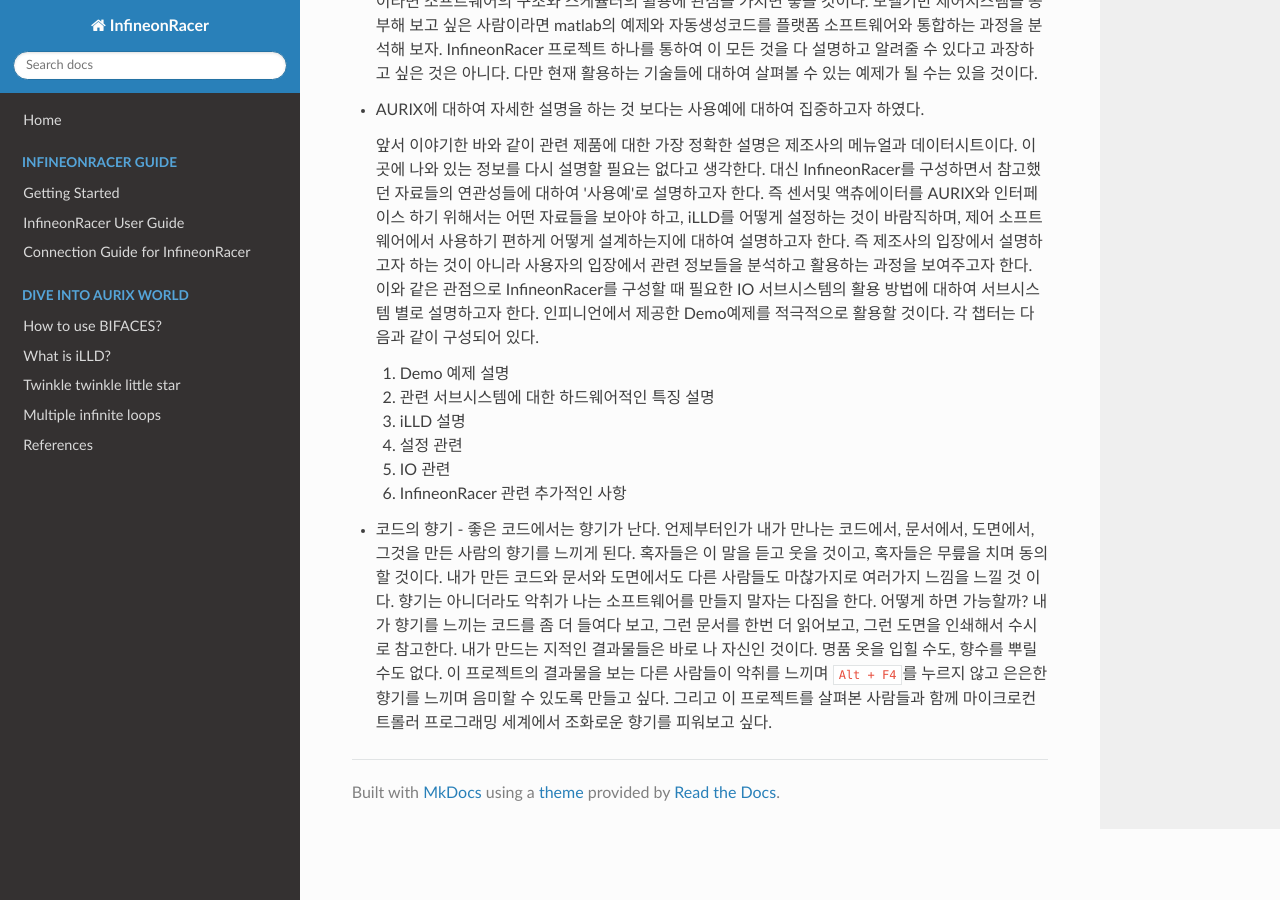
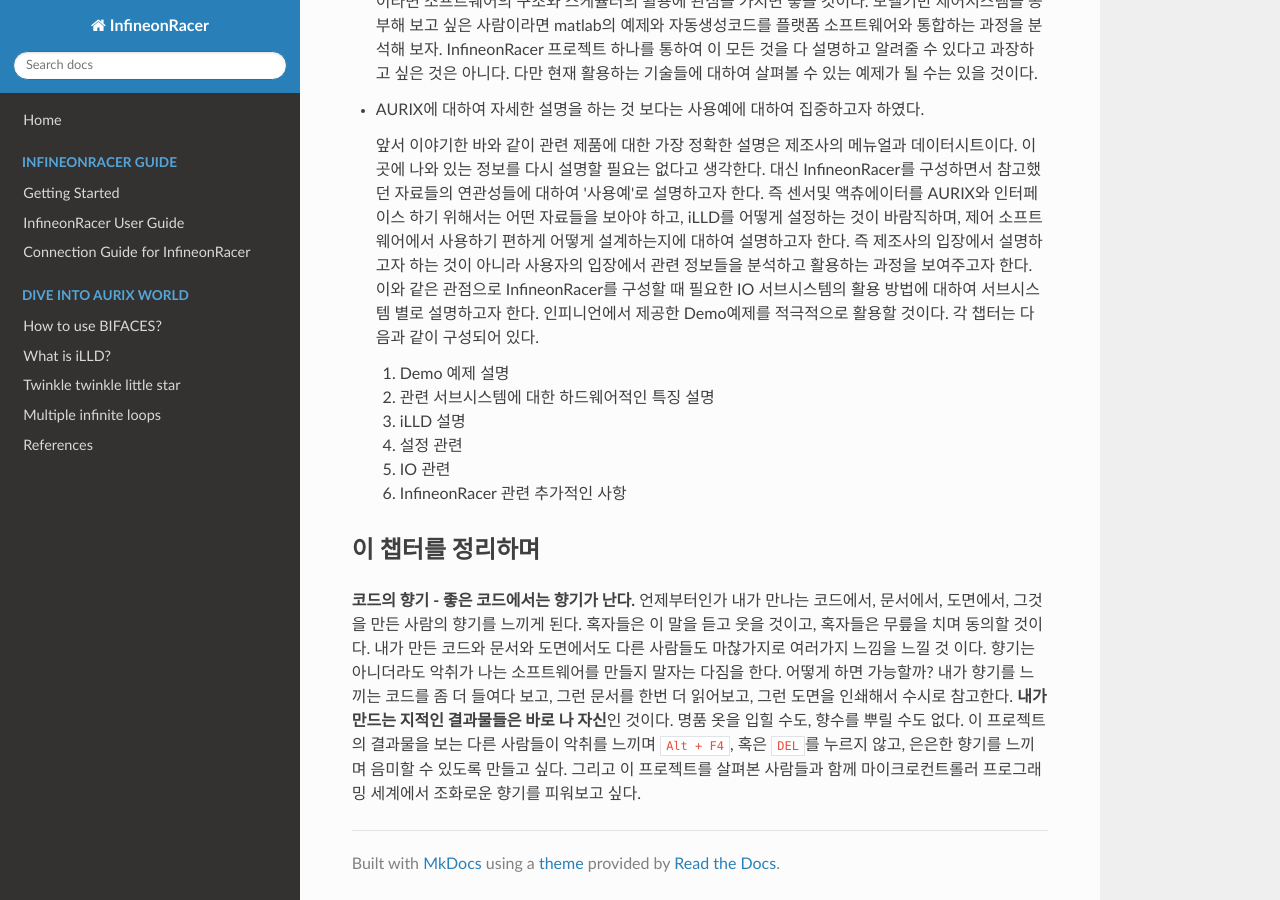
Before and after one commit to realsosy/InfineonRacer, an MkDocs documentation site: the page built from docs/HowToStudyAurix.md, in a window 1280 px wide and 900 px high, scrolled down 6578 px. Built offline with MkDocs 1.6.1, drawn with Linux system fonts in a browser that asks for light colours; nearby versions of some CDN libraries; old or Windows-style settings are respelled for this version of MkDocs.

Commit message:
no message

```diff
--- a/docs/HowToStudyAurix.md
+++ b/docs/HowToStudyAurix.md
@@ -161,8 +161,11 @@ AURIX를 왜 공부하냐에 따라서 이 두가지 질문에 대한 대답은
     3. iLLD 설명
        + 설정 관련
        + IO 관련
-    3. InfineonRacer 관련 추가적인 사항
+    4. InfineonRacer 관련 추가적인 사항
 
 
-* 코드의 향기 - 좋은 코드에서는 향기가 난다.
-	언제부터인가 내가 만나는 코드에서, 문서에서, 도면에서, 그것을 만든 사람의 향기를 느끼게 된다.  혹자들은 이 말을 듣고 웃을 것이고, 혹자들은 무릎을 치며 동의할 것이다.  내가 만든 코드와 문서와 도면에서도 다른 사람들도 마찮가지로 여러가지 느낌을 느낄 것 이다.  향기는 아니더라도 악취가 나는 소프트웨어를 만들지 말자는 다짐을 한다.  어떻게 하면 가능할까?   내가 향기를 느끼는 코드를 좀 더 들여다 보고, 그런 문서를 한번 더 읽어보고, 그런 도면을 인쇄해서 수시로 참고한다.   내가 만드는 지적인 결과물들은 바로 나 자신인 것이다.  명품 옷을 입힐 수도, 향수를 뿌릴 수도 없다.  이 프로젝트의 결과물을 보는 다른 사람들이 악취를 느끼며 `Alt + F4`를 누르지 않고 은은한 향기를 느끼며 음미할 수 있도록 만들고 싶다.  그리고 이 프로젝트를 살펴본 사람들과 함께 마이크로컨트롤러 프로그래밍 세계에서 조화로운 향기를 피워보고 싶다.
+
+## 이 챕터를 정리하며
+
+**코드의 향기 - 좋은 코드에서는 향기가 난다.**
+  언제부터인가 내가 만나는 코드에서, 문서에서, 도면에서, 그것을 만든 사람의 향기를 느끼게 된다.  혹자들은 이 말을 듣고 웃을 것이고, 혹자들은 무릎을 치며 동의할 것이다.  내가 만든 코드와 문서와 도면에서도 다른 사람들도 마찮가지로 여러가지 느낌을 느낄 것 이다.  향기는 아니더라도 악취가 나는 소프트웨어를 만들지 말자는 다짐을 한다.  어떻게 하면 가능할까?   내가 향기를 느끼는 코드를 좀 더 들여다 보고, 그런 문서를 한번 더 읽어보고, 그런 도면을 인쇄해서 수시로 참고한다.   **내가 만드는 지적인 결과물들은 바로 나 자신**인 것이다.  명품 옷을 입힐 수도, 향수를 뿌릴 수도 없다.  이 프로젝트의 결과물을 보는 다른 사람들이 악취를 느끼며 `Alt + F4`, 혹은 `DEL`를 누르지 않고, 은은한 향기를 느끼며 음미할 수 있도록 만들고 싶다.  그리고 이 프로젝트를 살펴본 사람들과 함께 마이크로컨트롤러 프로그래밍 세계에서 조화로운 향기를 피워보고 싶다.
```
Also changed, not shown: README.md (+11 -11 lines).
